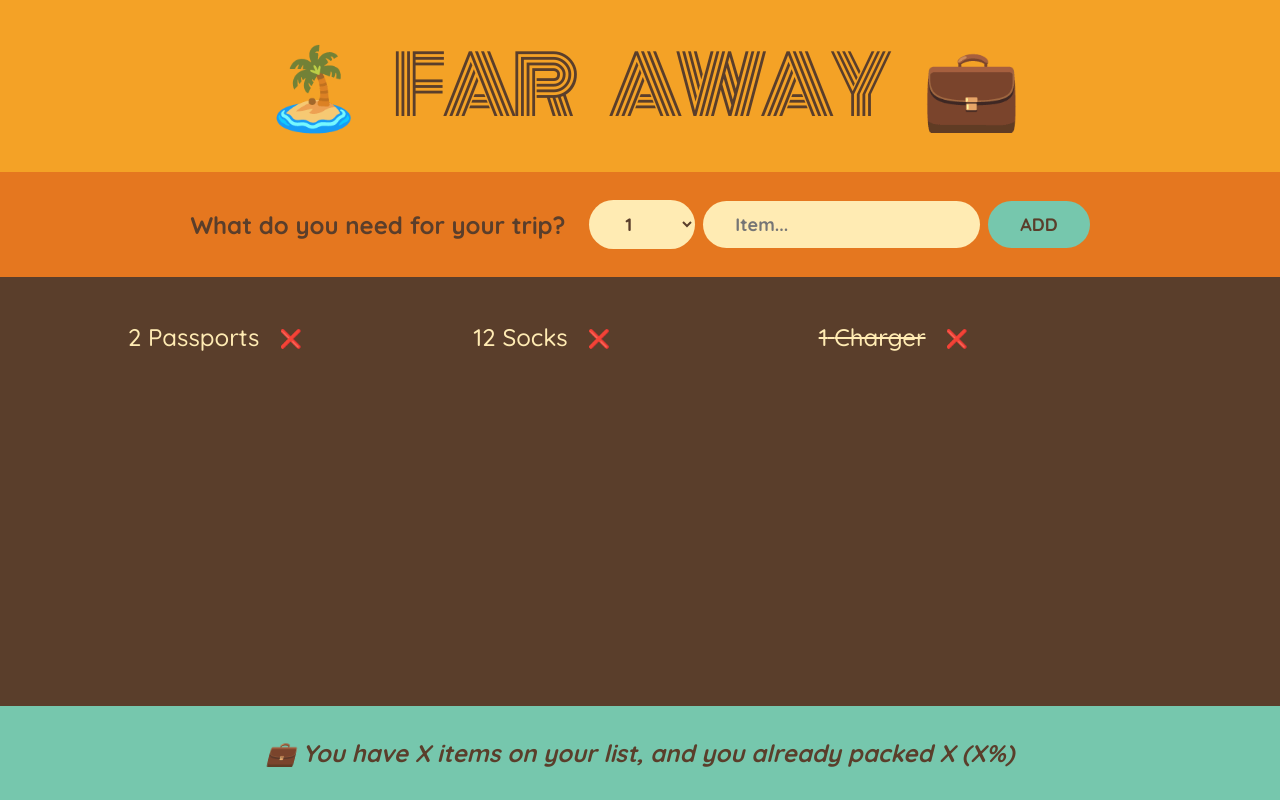
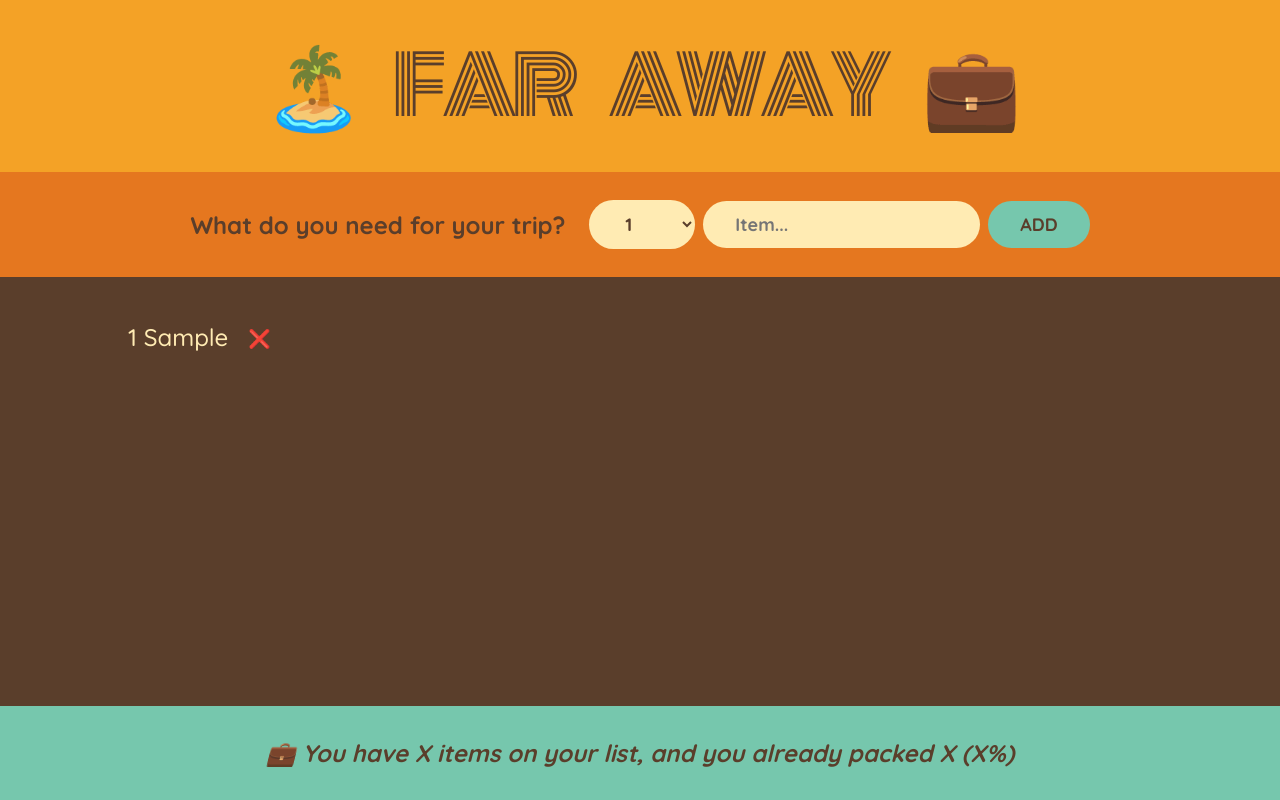
Before and after one commit to dimnov/vacation-list, a React (Vite) app: page / in a window 1280 px wide. Both pictures are taken after typing "Sample" into the empty fields and a click on the button "ADD". Built offline with nearby package versions, Linux system fonts and the light colour scheme.

Commit message:
Add delete and add item functionality

```diff
--- a/src/App.jsx
+++ b/src/App.jsx
@@ -2,13 +2,24 @@ import Form from "./components/Form.jsx";
 import Logo from "./components/Logo.jsx";
 import PackingList from "./components/PackingList.jsx";
 import Stats from "./components/Stats.jsx";
+import { useState } from "react";
 
 export default function App() {
+ const [items, setItems] = useState([]);
+
+ function handleAddItems(item) {
+  setItems((items) => [...items, item]);
+ }
+
+ function handleDeleteItem(itemId) {
+  setItems((items) => items.filter((item) => item.id !== itemId));
+ }
+
  return (
   <div className="app">
    <Logo />
-      <Form />
-      <PackingList />
+   <Form onAddItems={handleAddItems} />
+   <PackingList onDeleteItem={handleDeleteItem} items={items} />
    <Stats />
   </div>
  );
--- a/src/components/Form.jsx
+++ b/src/components/Form.jsx
@@ -1,7 +1,7 @@
 import { useState } from "react";
 import uniqid from "uniqid";
 
-export default function Form() {
+export default function Form({ onAddItems }) {
  const [description, setDescription] = useState("");
  const [quantity, setQuantity] = useState(1);
 
@@ -11,8 +11,8 @@ export default function Form() {
   if (!description || !quantity) return;
 
   const newItem = { description, quantity, packed: false, id: uniqid() };
-    console.log(newItem);
 
+  onAddItems(newItem);
   setDescription("");
   setQuantity(1);
  }
--- a/src/components/Item.jsx
+++ b/src/components/Item.jsx
@@ -1,10 +1,10 @@
-export default function Item({ item }) {
+export default function Item({ item, onDeleteItem }) {
  return (
   <li>
    <span style={item.packed ? { textDecoration: "line-through" } : {}}>
     {item.quantity} {item.description}
    </span>
-      <button>❌</button>
+   <button onClick={() => onDeleteItem(item.id)}>❌</button>
   </li>
  );
 }
--- a/src/components/PackingList.jsx
+++ b/src/components/PackingList.jsx
@@ -1,17 +1,11 @@
 import Item from "./Item.jsx";
 
-const initialItems = [
-  { id: 1, description: "Passports", quantity: 2, packed: false },
-  { id: 2, description: "Socks", quantity: 12, packed: false },
-  { id: 3, description: "Charger", quantity: 1, packed: true },
-];
-
-export default function PackingList() {
+export default function PackingList({ items, onDeleteItem }) {
  return (
   <div className="list">
    <ul>
-        {initialItems.map((item) => (
-          <Item item={item} key={item.id}></Item>
+    {items.map((item) => (
+     <Item item={item} key={item.id} onDeleteItem={onDeleteItem}></Item>
     ))}
    </ul>
   </div>
```
Lines whose indentation alone changed are shown as unchanged.
